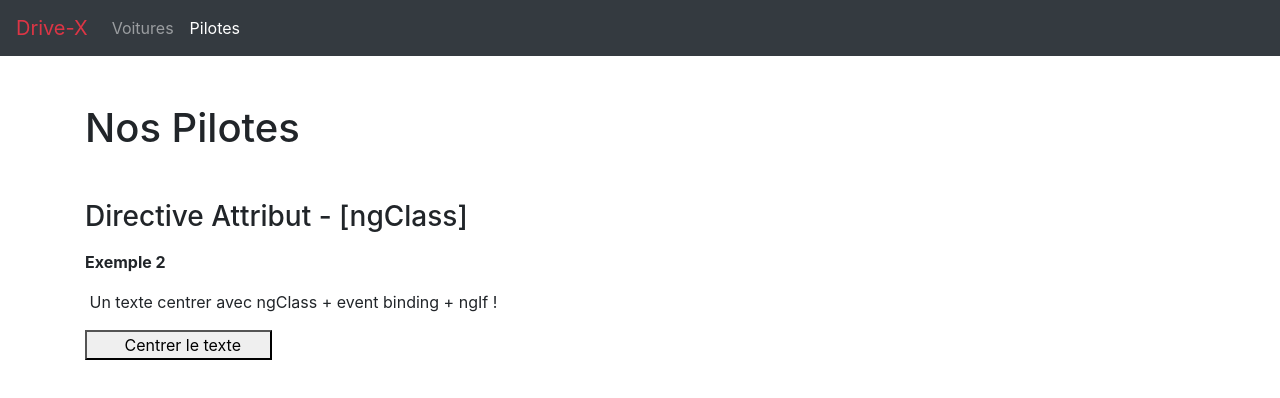
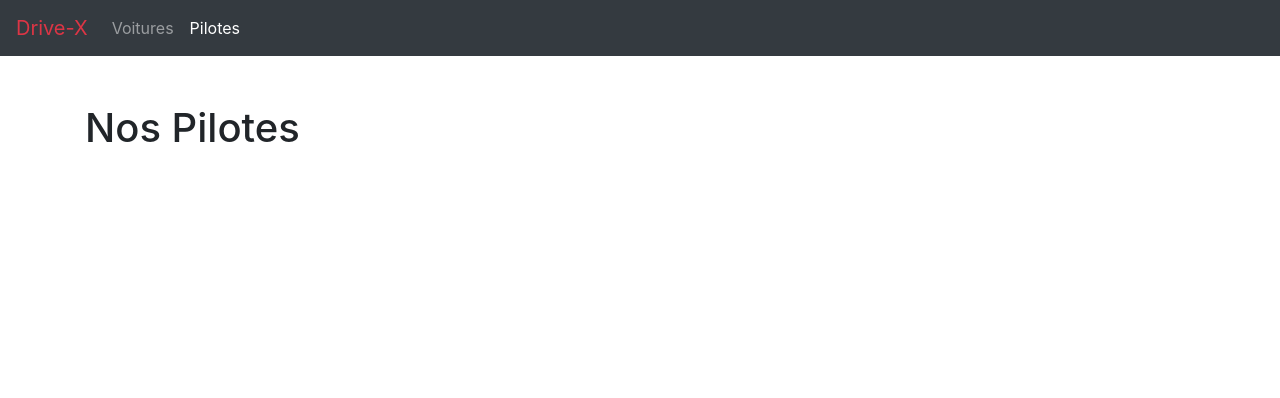
Before and after one commit to Amar2050/Drive-X-Angular, an Angular app in the folder Drive-X/: page /drivers in a window 1280 px wide. Shown: the top 398 px of the page. Built offline with nearby package versions, Linux system fonts and the light colour scheme.

Commit message:
Retour au STAGE 3
projet avant utilisation de directive structurelle et attribut
Nettoyage

```diff
--- a/Drive-X/src/app/drivers-list/drivers-list.component.html
+++ b/Drive-X/src/app/drivers-list/drivers-list.component.html
@@ -1,20 +1,3 @@
 <h1 class="my-5">
     Nos Pilotes
 </h1>
-
-<p class="h3 my-3">Directive Attribut - [ngClass]</p>
-
-<p class="font-weight-bold">Exemple 2</p>
-
-
-<!-- Simulation d'un éditeur de texte en Angular  -->
-
-<p [ngClass]="{'text-center':isCentred}"> Un texte centrer avec ngClass + event binding + ngIf ! </p>
-
-<!-- Au clic la propriété isCentred deviens true ou false , on change donc le texte du boutton
-     et centre ou non notre texte à l'aide de la directive d'attribut ngClass    -->
-
-<button (click)="onClick()">
-         <span *ngIf="!isCentred">Centrer le texte</span>
-         <span *ngIf="isCentred">Ne pas centrer</span>
-</button>
--- a/Drive-X/src/app/drivers-list/drivers-list.component.ts
+++ b/Drive-X/src/app/drivers-list/drivers-list.component.ts
@@ -7,24 +7,11 @@ import { Component, OnInit } from '@angular/core';
 })
 export class DriversListComponent implements OnInit {
 
-  // on déclare une propriété
-  isCentred:boolean;
 
   constructor() { }
 
   ngOnInit(): void {
   }
 
-  // notre méthode retourne un booléen
-  onClick():boolean {
-    // Si la propriété est vrai on la rend fausse et vice versa
-    //
-    if(this.isCentred){
-      return this.isCentred= false;
-    }else{
-      return this.isCentred = true;
-    }
-  };
-
 
 }
```
